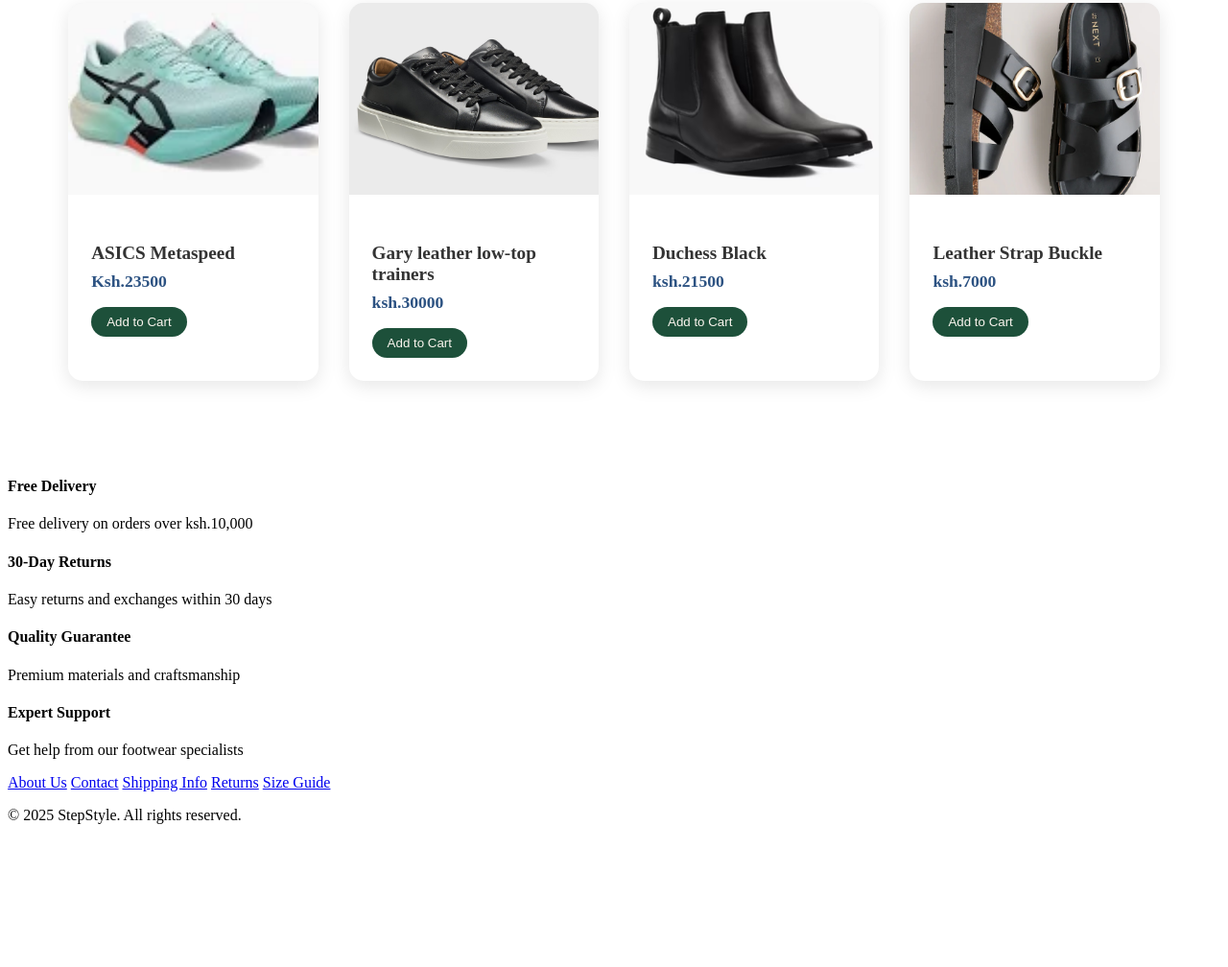
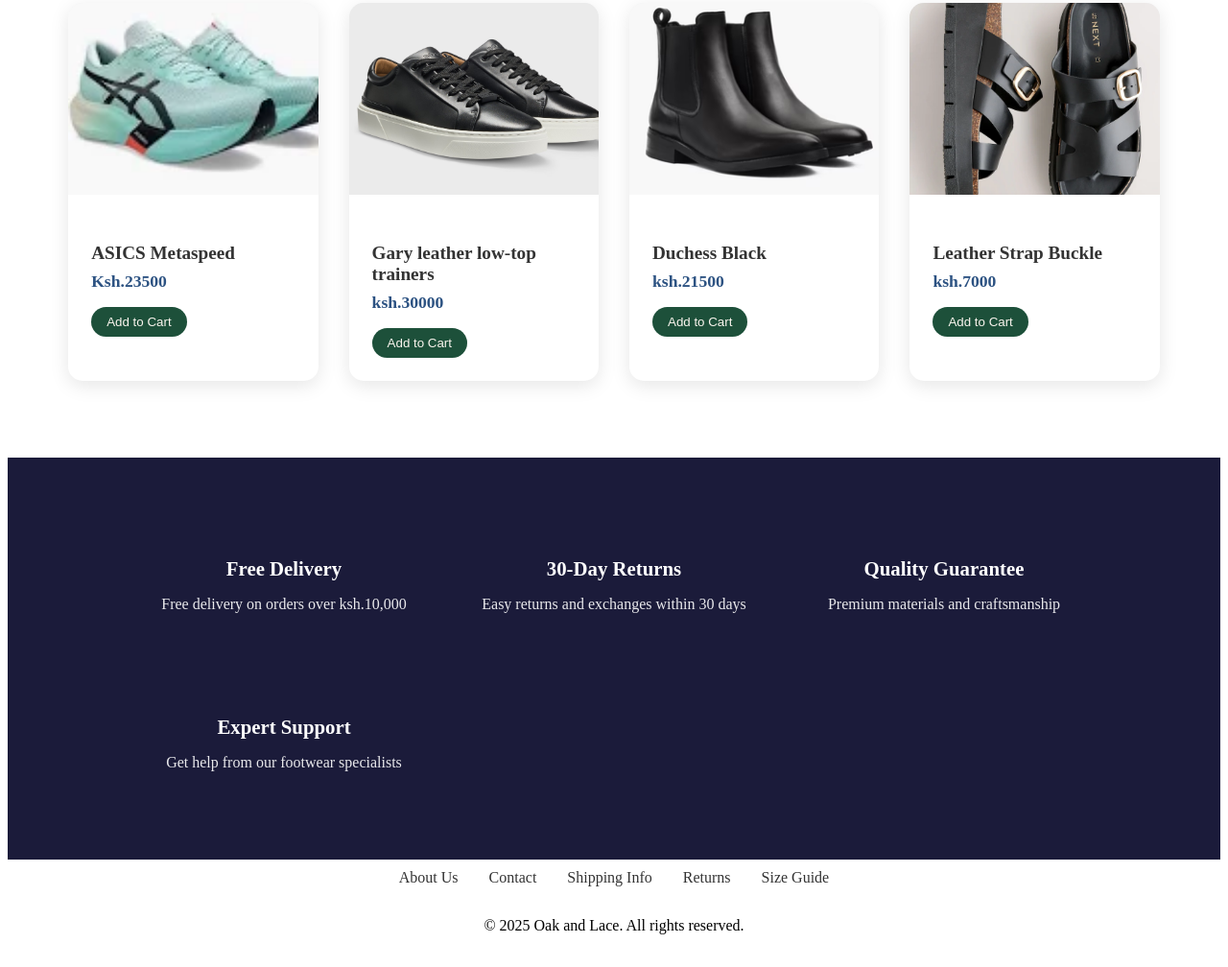
Before and after one commit to michaelfuchaka/Oak-Lace-Shoe-Store, a plain HTML site: page index.html in a window 1280 px wide. Shown: the part 1426-2434 px from the top of the page at 96% size. Before the commit the page ends 2301 px from the top, so only its background shows below. Drawn offline with Linux system fonts and the light colour scheme.

Commit message:
styling footer and Trust section

```diff
--- a/css/style.css
+++ b/css/style.css
@@ -291,3 +291,65 @@
           object-fit: cover;
 
         }
+           .trust{
+            background-color: ;
+           }
+
+/* * Trust Section */
+        .trust {
+            background: #1B1B3A  ;
+            color: white;
+            padding: 60px 5%;
+            text-align: center;
+        }
+
+        .trust-grid {
+            display: grid;
+            grid-template-columns: repeat(auto-fit, minmax(250px, 1fr));
+            gap: 2rem;
+            max-width: 1000px;
+            margin: 0 auto;
+        }
+
+        .trust-item {
+            padding: 1rem;
+        }
+
+        .trust-item h4 {
+            font-size: 1.3rem;
+            margin-bottom: 0.5rem;
+        }
+
+        .trust-item p {
+            opacity: 0.9;
+        }
+/* Footer */
+        footer {
+            background: white ;
+            color: black;
+            padding: 10px;
+            text-align: center;
+        }
+
+        .footer-content {
+            max-width: 1200px;
+            margin: 0 auto;
+        }
+
+        .footer-links {
+            display: flex;
+            justify-content: center;
+            gap: 2rem;
+            margin-bottom: 2rem;
+        }
+
+        .footer-links a {
+            color: black;
+            text-decoration: none;
+            opacity: 0.8;
+            transition: opacity 0.3s;
+        }
+
+        .footer-links a:hover {
+            opacity: 1;
+        }
--- a/index.html
+++ b/index.html
@@ -180,7 +180,7 @@
                 <a href="#returns">Returns</a>
                 <a href="#size-guide">Size Guide</a>
             </div>
-            <p>&copy; 2025 StepStyle. All rights reserved.</p>
+            <p>&copy; 2025 Oak and Lace. All rights reserved.</p>
         </div>
     </footer>
 </body>
```
